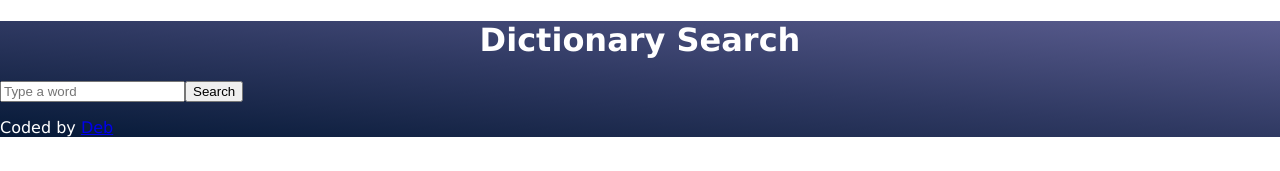
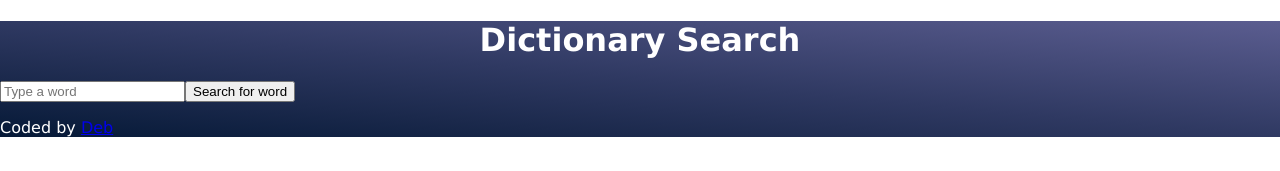
Before and after one commit to dimbee40/dw-dictinary-hw, a React (Create React App) app: page / in a window 1280 px wide. Shown: the top 171 px of the page. Built offline with nearby package versions, Linux system fonts and the light colour scheme.

Commit message:
change button label

```diff
--- a/src/WeatherSearch.js
+++ b/src/WeatherSearch.js
@@ -48,7 +48,7 @@
     <div className="WeatherSearch">
       <form onSubmit={handleSubmit}>
         <input type="search" placeholder="Type a word" onChange={changeCity} />
-        <input type="submit" value="Search" />
+        <input type="submit" value="Search for word" />
       </form>
       <p>{temperature}</p>
       <p>{wind}</p>
```
